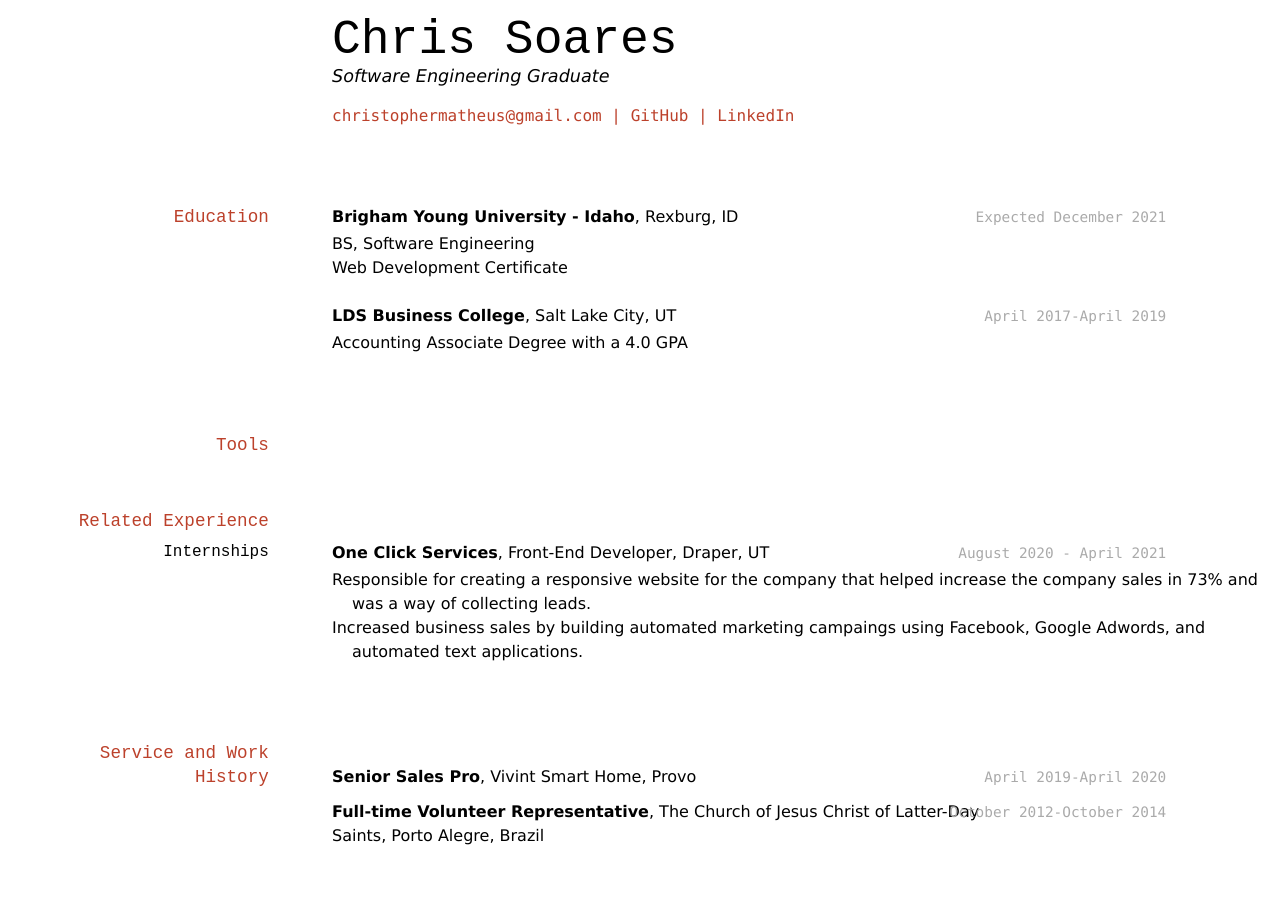
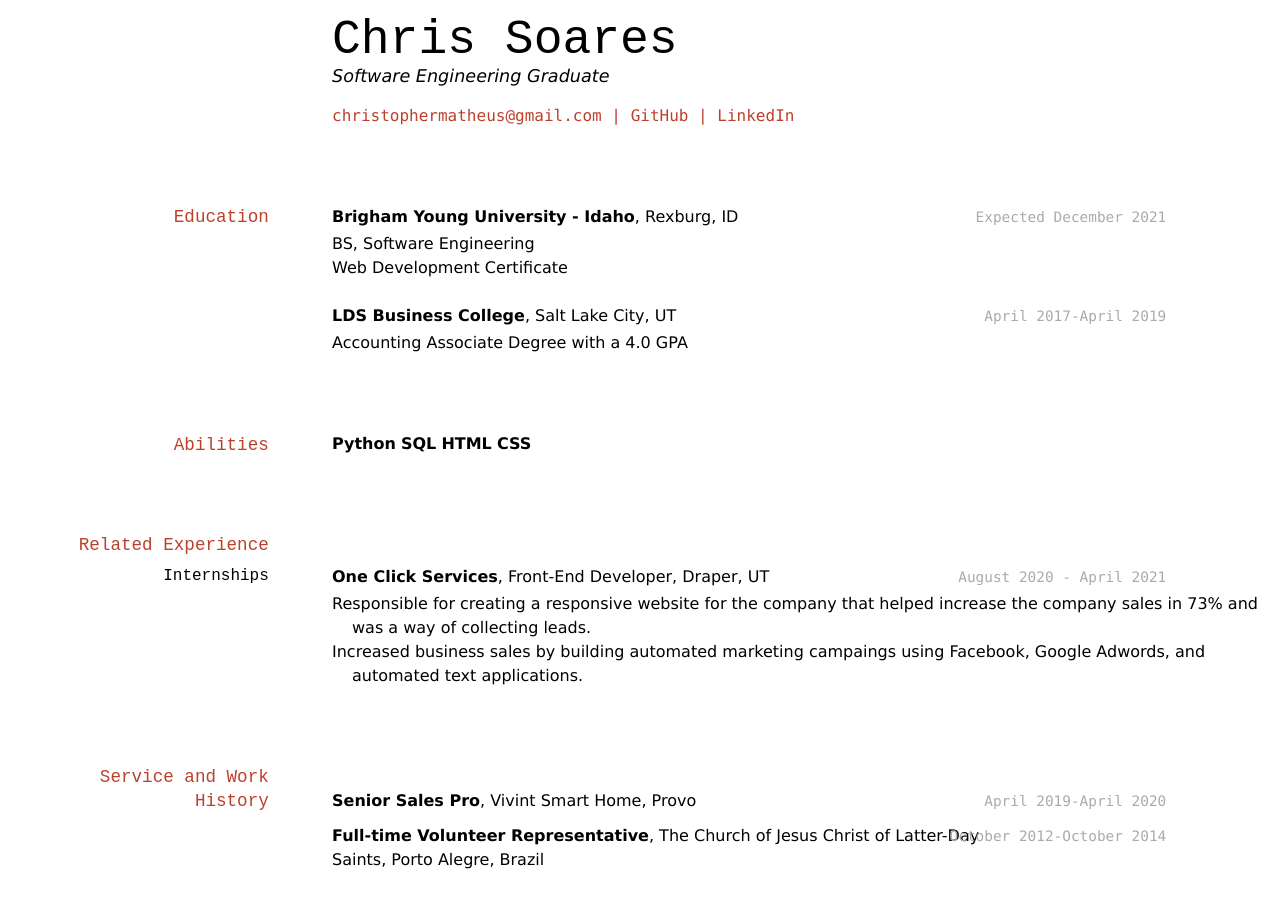
Before and after one commit to chrissoares26/chrissoares_resume, a Jekyll site: the page built from docs/index.md, in a window 1280 px wide. Built offline with Jekyll 4.4.1, drawn with Linux system fonts in a browser that asks for light colours.

Commit message:
Update index.md

```diff
--- a/docs/index.md
+++ b/docs/index.md
@@ -26,7 +26,11 @@ __LDS Business College__, Salt Lake City, UT
 
 - Accounting Associate Degree with a 4.0 GPA
 
-## Tools
+## Abilities
+__Python__
+__SQL__
+__HTML__
+__CSS__
 
 
 ## Related Experience
```
